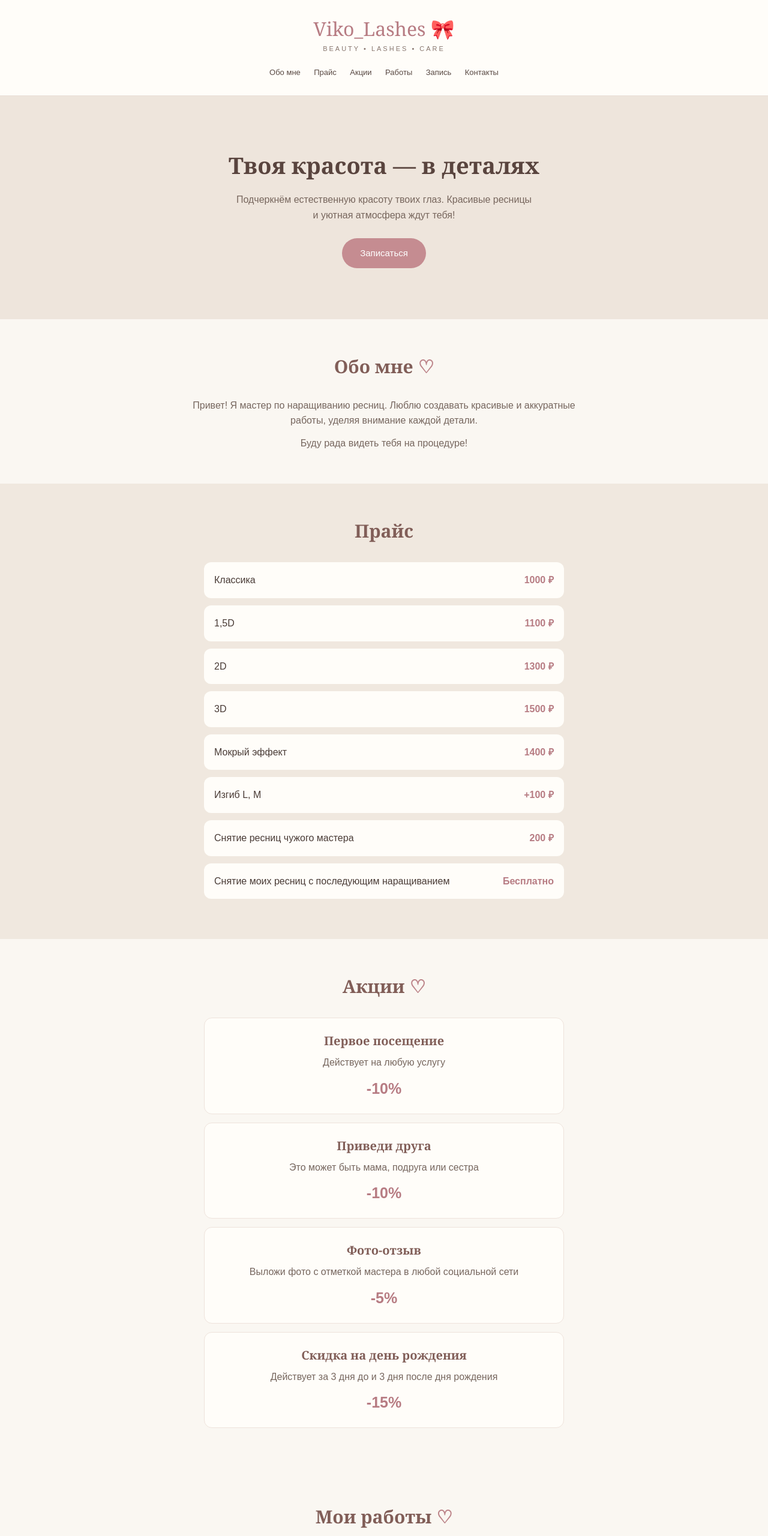
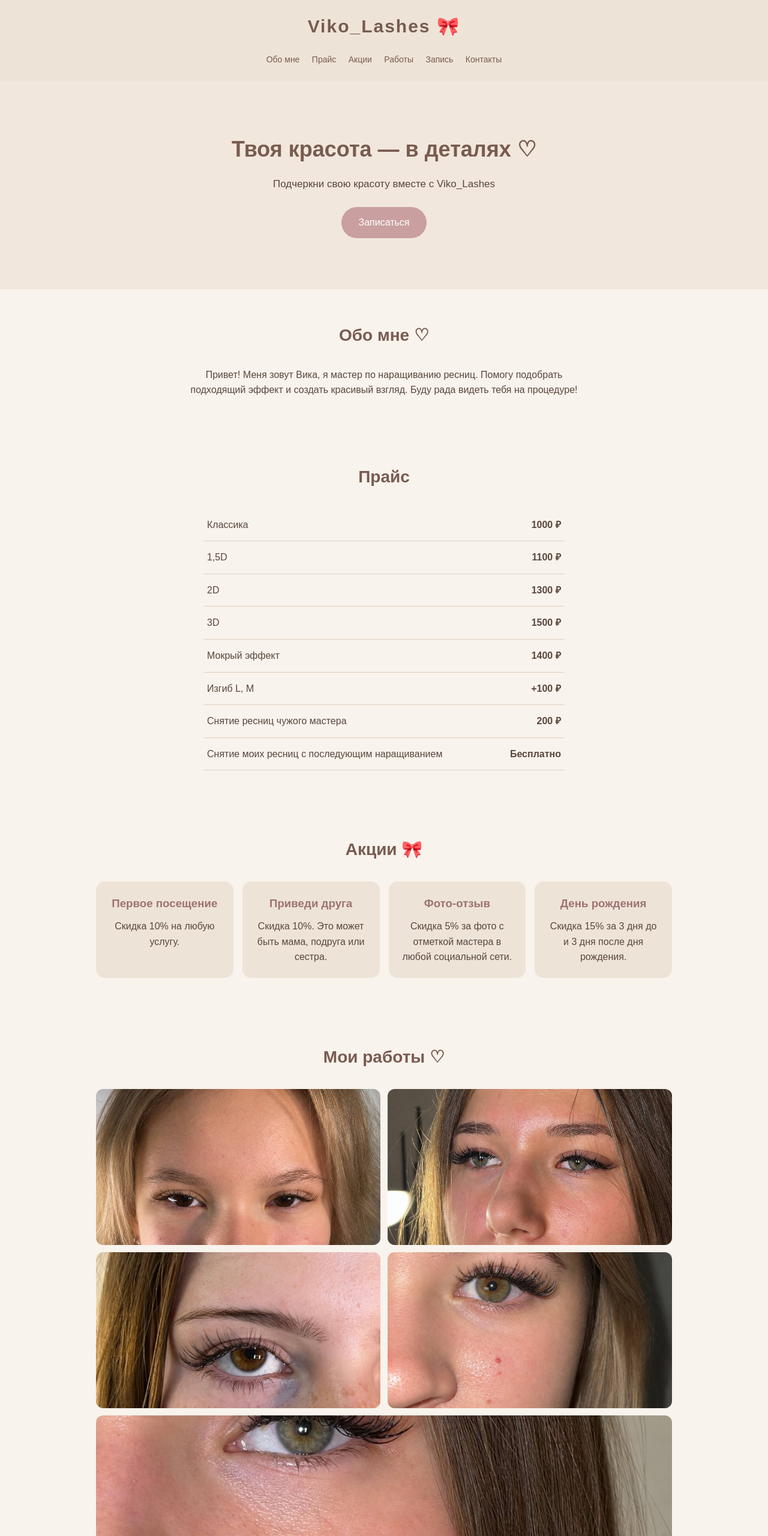
Before and after one commit to k5jj9g8d4s-design/Viko_Lashes, a plain HTML site: page index.html in a window 1280 px wide. Shown: the top 2560 px of the page at 60% size. Drawn offline with Linux system fonts and the light colour scheme.

Commit message:
Update index.html

```diff
--- a/index.html
+++ b/index.html
@@ -4,8 +4,7 @@
 <head>
 <meta charset="UTF-8">
 <meta name="viewport" content="width=device-width, initial-scale=1.0">
-<title>Viko_Lashes | Lash Studio</title>
-
+<title>Viko_Lashes — наращивание ресниц</title>
 <style>
 * {
     margin: 0;
@@ -19,28 +18,22 @@ html {
 
 body {
     font-family: Arial, sans-serif;
-    background: #faf7f2;
-    color: #493b36;
+    background: #f8f3ec;
+    color: #59463d;
     line-height: 1.6;
 }
 
 header {
-    background: #fffdf9;
-    padding: 22px 15px;
+    background: #eee3d7;
+    padding: 20px;
     text-align: center;
-    border-bottom: 1px solid #eadfd7;
 }
 
 .logo {
-    font-family: Georgia, serif;
-    font-size: 32px;
-    color: #b77c83;
-}
-
-header p {
-    color: #88766e;
-    font-size: 11px;
-    letter-spacing: 3px;
+    font-size: 30px;
+    font-weight: bold;
+    letter-spacing: 2px;
+    color: #795b50;
 }
 
 nav {
@@ -48,162 +41,129 @@ nav {
 }
 
 nav a {
-    color: #594943;
+    display: inline-block;
+    margin: 5px 8px;
+    color: #795b50;
     text-decoration: none;
-    margin: 5px 9px;
-    font-size: 13px;
-    display: inline-block;
+    font-size: 14px;
 }
 
 nav a:hover {
-    color: #bd858a;
+    color: #bd8f91;
+}
+
+section {
+    padding: 55px 20px;
+    max-width: 1000px;
+    margin: auto;
 }
 
 .hero {
     text-align: center;
     padding: 85px 20px;
-    background: #eee5dc;
+    background: #f1e7dc;
 }
 
 .hero h1 {
-    font-family: Georgia, serif;
-    font-size: 38px;
-    color: #59443e;
+    font-size: 36px;
     margin-bottom: 15px;
+    color: #795b50;
 }
 
 .hero p {
-    max-width: 500px;
-    margin: auto;
-    color: #77665d;
+    font-size: 17px;
 }
 
 .button {
     display: inline-block;
     margin-top: 25px;
-    padding: 13px 30px;
-    background: #c58c91;
+    padding: 13px 28px;
+    background: #c99fa0;
     color: white;
     text-decoration: none;
-    border-radius: 25px;
-    border: none;
-    cursor: pointer;
-    font-size: 15px;
-}
-
-.button:hover {
-    background: #aa7077;
-}
-
-section {
-    padding: 55px 20px;
-    text-align: center;
+    border-radius: 30px;
 }
 
 h2 {
-    font-family: Georgia, serif;
-    color: #815e58;
-    font-size: 30px;
-    margin-bottom: 28px;
+    text-align: center;
+    font-size: 28px;
+    margin-bottom: 30px;
+    color: #795b50;
 }
 
 .about {
-    max-width: 650px;
-    margin: auto;
-    color: #76665e;
+    text-align: center;
+    max-width: 700px;
 }
 
-.services {
-    background: #f0e8df;
-}
-
-.service-list {
+.price-list {
     max-width: 600px;
     margin: auto;
 }
 
-.service {
-    background: #fffdf9;
-    padding: 17px;
-    margin: 12px 0;
-    border-radius: 12px;
+.price-item {
     display: flex;
     justify-content: space-between;
-    align-items: center;
-    gap: 12px;
-    text-align: left;
+    gap: 15px;
+    padding: 14px 5px;
+    border-bottom: 1px solid #dfcec0;
 }
 
-.service span:first-child {
-    flex: 1;
-}
-
-.service span:last-child {
-    color: #b77c83;
+.price-item span:last-child {
     font-weight: bold;
     white-space: nowrap;
 }
 
-.promotions {
-    background: #faf7f2;
+.note {
+    text-align: center;
+    margin-top: 20px;
+    font-size: 14px;
 }
 
-.review {
-    background: #fffdf9;
-    padding: 22px;
-    border-radius: 13px;
-    max-width: 600px;
-    margin: 14px auto;
-    color: #76665e;
-    border: 1px solid #eee3dc;
+.promotions {
+    display: grid;
+    grid-template-columns: repeat(auto-fit, minmax(210px, 1fr));
+    gap: 15px;
 }
 
-.review h3 {
-    color: #815e58;
-    font-family: Georgia, serif;
-    font-size: 20px;
-    margin-bottom: 7px;
+.promo {
+    background: #eee3d7;
+    padding: 22px;
+    border-radius: 15px;
+    text-align: center;
 }
 
-.review strong {
-    display: block;
-    font-size: 25px;
-    color: #b77c83;
-    margin-top: 10px;
+.promo h3 {
+    margin-bottom: 10px;
+    color: #9c7374;
 }
 
-.decoration {
-    color: #bd858a;
+.gallery {
+    display: grid;
+    grid-template-columns: repeat(2, 1fr);
+    gap: 12px;
 }
 
-.gallery-grid {
-    display: grid;
-    grid-template-columns: repeat(2, 1fr);
-    gap: 15px;
-    max-width: 700px;
-    margin: auto;
+.gallery img {
+    width: 100%;
+    height: 260px;
+    object-fit: cover;
+    border-radius: 12px;
 }
 
-.gallery-grid img {
-    width: 100%;
-    height: 230px;
-    object-fit: cover;
-    border-radius: 12px;
-    background: #eee5dc;
-}
-
-.gallery-note {
-    color: #88766e;
-    font-size: 13px;
-    margin-top: 15px;
+.gallery img:last-child {
+    grid-column: 1 / -1;
 }
 
 .reviews {
-    background: #f0e8df;
+    text-align: center;
+    background: #eee3d7;
+    border-radius: 15px;
+    padding: 25px;
 }
 
 .booking {
-    max-width: 500px;
+    max-width: 550px;
     margin: auto;
 }
 
@@ -211,78 +171,62 @@ h2 {
 .booking select,
 .booking textarea {
     width: 100%;
-    padding: 14px;
-    margin: 8px 0;
-    border: 1px solid #dfcec5;
+    padding: 13px;
+    margin-bottom: 14px;
+    border: 1px solid #d9c6b8;
     border-radius: 9px;
     background: #fffdf9;
+    color: #59463d;
     font-size: 15px;
-    color: #493b36;
-    font-family: Arial, sans-serif;
 }
 
 .booking button {
     width: 100%;
+    padding: 14px;
+    border: none;
+    border-radius: 30px;
+    background: #c99fa0;
+    color: white;
+    font-size: 16px;
+    cursor: pointer;
 }
 
 .contacts {
-    background: #eee5dc;
-}
-
-.contacts p {
-    margin: 12px 0;
+    text-align: center;
+    background: #eee3d7;
+    border-radius: 15px;
 }
 
 .contacts a {
-    color: #a76e76;
+    color: #9c7374;
     text-decoration: none;
-    font-weight: bold;
-}
-
-.contact-button {
     display: inline-block;
-    background: #fffdf9;
-    color: #a76e76;
-    padding: 12px 22px;
     margin: 8px;
-    border-radius: 25px;
-    text-decoration: none;
-    border: 1px solid #dfcec5;
 }
 
 footer {
-    background: #594943;
-    color: #fffaf5;
     text-align: center;
-    padding: 23px;
+    padding: 25px;
+    background: #e8dbcf;
     font-size: 13px;
 }
 
-@media (max-width: 480px) {
+@media (max-width: 600px) {
     .hero h1 {
-        font-size: 30px;
-    }
-
-    .hero {
-        padding: 65px 18px;
+        font-size: 28px;
     }
 
     nav a {
+        font-size: 13px;
         margin: 5px;
-        font-size: 12px;
-    }
-
-    .gallery-grid img {
-        height: 170px;
     }
 
     section {
-        padding: 42px 15px;
+        padding: 40px 17px;
     }
 
-    .service {
-        padding: 14px;
-        font-size: 14px;
+    .gallery img {
+        height: 210px;
     }
 }
 </style>
@@ -292,11 +236,9 @@ footer {
 
 <header>
     <div class="logo">Viko_Lashes 🎀</div>
-    <p>BEAUTY • LASHES • CARE</p>
-
     <nav>
         <a href="#about">Обо мне</a>
-        <a href="#services">Прайс</a>
+        <a href="#price">Прайс</a>
         <a href="#promotions">Акции</a>
         <a href="#gallery">Работы</a>
         <a href="#booking">Запись</a>
@@ -305,154 +247,101 @@ footer {
 </header>
 
 <div class="hero">
-    <h1>Твоя красота — в деталях</h1>
-    <p>
-        Подчеркнём естественную красоту твоих глаз.
-        Красивые ресницы и уютная атмосфера ждут тебя!
-    </p>
-    <a href="#booking" class="button">Записаться</a>
+    <h1>Твоя красота — в деталях ♡</h1>
+    <p>Подчеркни свою красоту вместе с Viko_Lashes</p>
+    <a class="button" href="#booking">Записаться</a>
 </div>
 
-<section id="about">
-    <h2>Обо мне <span class="decoration">♡</span></h2>
-
-    <div class="about">
+<section id="about" class="about">
+    <h2>Обо мне ♡</h2>
     <p>
-            Привет! Я мастер по наращиванию ресниц.
-            Люблю создавать красивые и аккуратные работы,
-            уделяя внимание каждой детали.
-        </p>
-
-        <p style="margin-top: 12px;">
+        Привет! Меня зовут Вика, я мастер по наращиванию ресниц.
+        Помогу подобрать подходящий эффект и создать красивый взгляд.
         Буду рада видеть тебя на процедуре!
     </p>
+</section>
+
+<section id="price">
+    <h2>Прайс</h2>
+    <div class="price-list">
+        <div class="price-item">
+            <span>Классика</span><span>1000 ₽</span>
+        </div>
+        <div class="price-item">
+            <span>1,5D</span><span>1100 ₽</span>
+        </div>
+        <div class="price-item">
+            <span>2D</span><span>1300 ₽</span>
+        </div>
+        <div class="price-item">
+            <span>3D</span><span>1500 ₽</span>
+        </div>
+        <div class="price-item">
+            <span>Мокрый эффект</span><span>1400 ₽</span>
+        </div>
+        <div class="price-item">
+            <span>Изгиб L, M</span><span>+100 ₽</span>
+        </div>
+        <div class="price-item">
+            <span>Снятие ресниц чужого мастера</span><span>200 ₽</span>
+        </div>
+        <div class="price-item">
+            <span>Снятие моих ресниц с последующим наращиванием</span>
+            <span>Бесплатно</span>
+        </div>
     </div>
 </section>
 
-<section class="services" id="services">
-    <h2>Прайс</h2>
-
-    <div class="service-list">
-
-        <div class="service">
-            <span>Классика</span>
-            <span>1000 ₽</span>
+<section id="promotions">
+    <h2>Акции 🎀</h2>
+    <div class="promotions">
+        <div class="promo">
+            <h3>Первое посещение</h3>
+            <p>Скидка 10% на любую услугу.</p>
         </div>
-
-        <div class="service">
-            <span>1,5D</span>
-            <span>1100 ₽</span>
+        <div class="promo">
+            <h3>Приведи друга</h3>
+            <p>Скидка 10%. Это может быть мама, подруга или сестра.</p>
         </div>
-
-        <div class="service">
-            <span>2D</span>
-            <span>1300 ₽</span>
+        <div class="promo">
+            <h3>Фото-отзыв</h3>
+            <p>Скидка 5% за фото с отметкой мастера в любой социальной сети.</p>
         </div>
-
-        <div class="service">
-            <span>3D</span>
-            <span>1500 ₽</span>
+        <div class="promo">
+            <h3>День рождения</h3>
+            <p>Скидка 15% за 3 дня до и 3 дня после дня рождения.</p>
         </div>
-
-        <div class="service">
-            <span>Мокрый эффект</span>
-            <span>1400 ₽</span>
-        </div>
-
-        <div class="service">
-            <span>Изгиб L, M</span>
-            <span>+100 ₽</span>
-        </div>
-
-        <div class="service">
-            <span>Снятие ресниц чужого мастера</span>
-            <span>200 ₽</span>
-        </div>
-
-        <div class="service">
-            <span>Снятие моих ресниц с последующим наращиванием</span>
-            <span>Бесплатно</span>
-        </div>
-
-    </div>
-</section>
-
-<section class="promotions" id="promotions">
-    <h2>Акции <span class="decoration">♡</span></h2>
-
-    <div class="service-list">
-
-        <div class="review">
-            <h3>Первое посещение</h3>
-            <p>Действует на любую услугу</p>
-            <strong>-10%</strong>
-        </div>
-
-        <div class="review">
-            <h3>Приведи друга</h3>
-            <p>Это может быть мама, подруга или сестра</p>
-            <strong>-10%</strong>
-        </div>
-
-        <div class="review">
-            <h3>Фото-отзыв</h3>
-            <p>
-                Выложи фото с отметкой мастера
-                в любой социальной сети
-            </p>
-            <strong>-5%</strong>
-        </div>
-
-        <div class="review">
-            <h3>Скидка на день рождения</h3>
-            <p>
-                Действует за 3 дня до
-                и 3 дня после дня рождения
-            </p>
-            <strong>-15%</strong>
-        </div>
-
     </div>
 </section>
 
 <section id="gallery">
-    <h2>Мои работы <span class="decoration">♡</span></h2>
-
-    <div class="gallery-grid">
-        <img src="images/work1.jpg" alt="Наращивание ресниц">
-        <img src="images/work2.jpg" alt="Работа мастера">
-        <img src="images/work3.jpg" alt="Красивые ресницы">
-        <img src="images/work4.jpg" alt="Результат наращивания">
+    <h2>Мои работы ♡</h2>
+    <div class="gallery">
+        <img src="images/IMG_7044.jpeg" alt="Работа мастера 1">
+        <img src="images/IMG_7045.jpeg" alt="Работа мастера 2">
+        <img src="images/IMG_7046.jpeg" alt="Работа мастера 3">
+        <img src="images/IMG_7047.jpeg" alt="Работа мастера 4">
+        <img src="images/IMG_7048.jpeg" alt="Работа мастера 5">
     </div>
-
-    <p class="gallery-note">
-        Больше красивых работ совсем скоро!
-    </p>
 </section>
 
-<section class="reviews" id="reviews">
-    <h2>Отзывы</h2>
-
-    <div class="review">
-        <p>Здесь скоро появятся отзывы твоих клиенток ♡</p>
+<section id="reviews">
+    <h2>Отзывы ♡</h2>
+    <div class="reviews">
+        <p>Здесь скоро появятся отзывы моих клиентов 💗</p>
     </div>
 </section>
 
 <section id="booking">
     <h2>Онлайн-запись</h2>
+    <div class="booking">
+        <form action="https://formsubmit.co/YOUR_EMAIL@example.com" method="POST">
+            <input type="hidden" name="_subject" value="Новая запись Viko_Lashes">
+            <input type="hidden" name="_captcha" value="false">
 
-    <form class="booking"
-    action="https://formsubmit.co/YOUR_EMAIL@example.com"
-    method="POST">
+            <input type="text" name="Имя" placeholder="Твоё имя" required>
 
-        <input type="hidden" name="_subject"
-        value="Новая запись Viko_Lashes">
-
-        <input type="text" name="Имя"
-        placeholder="Твоё имя" required>
-
-        <input type="tel" name="Телефон"
-        placeholder="Номер телефона" required>
+            <input type="tel" name="Телефон" placeholder="Номер телефона" required>
 
             <select name="Услуга" required>
                 <option value="">Выбери услугу</option>
@@ -473,40 +362,28 @@ footer {
                 <option>17:00</option>
             </select>
 
-        <textarea name="Комментарий"
-        placeholder="Комментарий (необязательно)"></textarea>
+            <textarea name="Комментарий" rows="4" placeholder="Комментарий (необязательно)"></textarea>
 
-        <button type="submit" class="button">
-            Отправить заявку
-        </button>
-
+            <button type="submit">Отправить заявку ♡</button>
         </form>
+    </div>
 </section>
 
-<section class="contacts" id="contacts">
+<section id="contacts" class="contacts">
     <h2>Контакты</h2>
-
-    <p>Телефон:</p>
-    <a class="contact-button" href="tel:+79590224743">
-        +7 (959) 022-47-43
+    <p>Буду рада твоей записи 💗</p>
+    <p>
+        <a href="tel:+79590224743">📞 +7 (959) 022-47-43</a>
+    </p>
+    <p>
+        <a href="https://t.me/viko_lashess" target="_blank">
+            Telegram-канал
         </a>
-
-    <p>Telegram:</p>
-    <a class="contact-button"
-       href="https://t.me/viko_lashess"
-       target="_blank">
-        Перейти в Telegram
-    </a>
-
-    <p style="margin-top: 20px; color: #b77c83;">
-        Буду рада твоей записи ♡
     </p>
 </section>
 
 <footer>
-    © 2026 Viko_Lashes
-    <br>
-    Beauty begins with you 🎀
+    © 2026 Viko_Lashes ♡
 </footer>
 
 </body>
```
Lines whose indentation alone changed are shown as unchanged.
